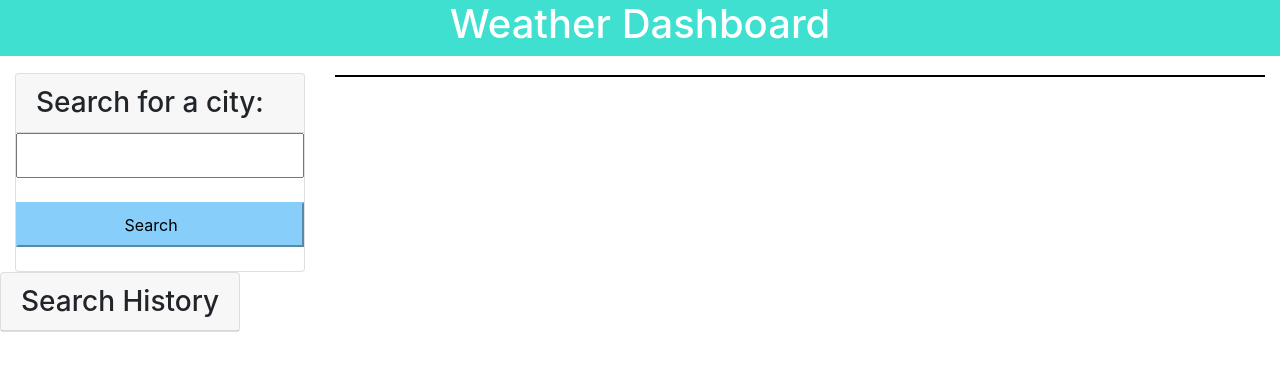
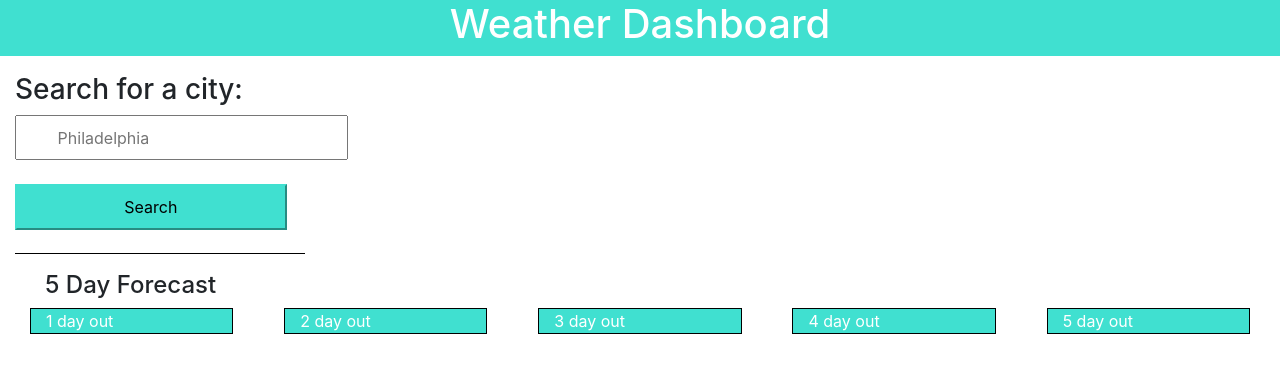
Before and after one commit to fredkamm/weather-dashboard, a plain HTML site: page index.html in a window 1280 px wide. Drawn offline with nearby package versions, Linux system fonts and the light colour scheme.

Commit message:
the current date has been added to the search results, added 5 day forecast blocks. need to get uvi and icons still

```diff
--- a/assets/css/style.css
+++ b/assets/css/style.css
@@ -15,24 +15,28 @@ h3 {
     display: flex;
     margin: 0 0 8% 0;
     padding: 3% 37%;
-    border-color: lightskyblue;
-    background-color: lightskyblue;
+    border-color: turquoise;
+    background-color: turquoise;
 }
+
 /* input box */
 #city {
     display: flex;
     padding: 3% 14%;
 }
 
-
+/* div holding the seach btn and input box */
 #user-search {
-    margin-top: 6%;
+    margin: 6% 0;
+    border-bottom: 1px solid black;
 }
 
 /* results box */
 #repos-container {
-    border: 1px solid black;
+    display: block;
     margin-top: 2%;
+    padding: 1.3%;
+
 }
 
 .search {
@@ -41,8 +45,8 @@ h3 {
 
 }
 
-
-
-#repos-container {
-    display: block;
+.col-2 {
+    border: 1px solid black;
+    background-color: turquoise;
+    color: white;
 }
--- a/assets/js/script.js
+++ b/assets/js/script.js
@@ -1,10 +1,12 @@
 var apiKey = "2dee45951d3010a3a0e002fc582e7cc5";
 
+// sections from the document
 var cityInput = document.querySelector('#city');
 var submitBtn = document.querySelector('#submit');
 var cityResults = document.querySelector('#repos-container');
 
 
+// function that handles the users input in the input box
 var citySubmitHandler = function (event) {
     event.preventDefault();
 
@@ -12,47 +14,57 @@ var citySubmitHandler = function (event) {
 
     if (cityName) {
         getCityRepos(cityName);
+        get5Day(cityName);
     }
 }
 
 // function that fetches the weather api
-var getCityRepos = function(){
+var getCityRepos = function () {
 
     var apiUrl = 'https://api.openweathermap.org/data/2.5/weather?q=' + cityInput.value.trim() + '&units=imperial&exclude=current&appid=' + apiKey;
 
     fetch(apiUrl)
-    .then(function(response){
-        console.log(response);
-        return response.json();
-    })
-    .then(function(data){
-        console.log("data \n ---------")
-        console.log(data);
-        // for (var i = 0; i < data.length; i++) {
+        .then(function (response) {
+            console.log(response);
+            return response.json();
+        })
+        .then(function (data) {
+            console.log(data);
+            console.log("data^^^^^^^")
+            var rightNow = moment().format('L');
+            // creating elements for the today research block
             var displayCity = document.createElement('h2');
             var displayTemp = document.createElement('p');
             var displayHumid = document.createElement('p');
             var displayWind = document.createElement('p');
             var displayUVI = document.createElement('p');
-            displayCity.textContent = data.name;
+            // whats being displayed in the today block
+            displayCity.textContent = data.name + ' (' + rightNow + ')';
             displayTemp.textContent = "Temp: " + data.main.temp + ' F';
             displayWind.textContent = "Wind: " + data.wind.speed + ' MPH';
             displayHumid.textContent = "Humidity: " + data.main.humidity + ' %';
             displayUVI.textContent = "UV Index: " + data.uvi;
             cityResults.append(displayCity);
             cityResults.append(displayTemp);
+            cityResults.append(displayWind);
             cityResults.append(displayHumid);
-            cityResults.append(displayWind);
             cityResults.append(displayUVI);
-        // }
-    })
+            cityResults.setAttribute('style', "border: 1px solid black;")
+        })
 }
 
+// thought this would work for the 5 day forecast no luck, error codes
+// var get5Day = function () {
+
+//     var multiDayApi = 'api.openweathermap.org/data/2.5/forecast?' + cityInput.value.trim() + '&appid=' + apiKey;
+
+//     fetch(multiDayApi)
+//         .then(function (response) {
+//             console.log(response);
+//             return response.json();
+//         })
+//         .then(data)
+//         console.log(data);
+// }
+
 submitBtn.addEventListener('click', citySubmitHandler)
-
-// function displayTime() {
-//     var rightNow = moment().format('L');
-//     var displayDate = document.createElement('h2');
-//     displayDate.textContent(rightNow);
-//     cityResults.append(displayDate);
-//   }
--- a/index.html
+++ b/index.html
@@ -20,31 +20,46 @@
     <main class="container-fluid">
         <div class="row">
             <section class="col-12 col-md-4 col-lg-3">
-                <div id= "user-search" class="card">
-                    <h3 class="card-header">Search for a city:</h3>
-                    <input name="city" id="city" type="text" class="form-input" />
+                <div id="user-search">
+                    <h3>Search for a city:</h3>
+                    <input name="city" id="city" type="text" class="form-input" placeholder="Philadelphia" />
                     <br>
                     <button id="submit">Search</button>
                     </form>
                 </div>
             </section>
 
-            <section id= "results" class="col-12 col-md-8 col-lg-9">
+            <section id="results" class="col-12 col-md-8 col-lg-9">
                 <div id="repos-container"></div>
             </section>
-
         </div>
-        <div class="row">
-            <section>
-                <div class="card">
-                    <h3 class="card-header">Search History</h3>
-                    <div id="city-buttons" class="city-buttons">
+        <div class="container-fluid">
+            <section id="5-day" class="col-12">
+                <div>
+                    <h4>5 Day Forecast</h4>
+                    <div class="row justify-content-between">
+                        <div id= "1-day-out"class="col-2">
+                            1 day out
+                        </div>
+                        <div id= "2-day-out" class="col-2">
+                            2 day out
+                        </div>
+                        <div id= "3-day-out" class="col-2">
+                            3 day out
+                        </div>
+                        <div id= "4-day-out" class="col-2">
+                            4 day out
+                        </div>
+                        <div id= "5-day-out" class="col-2">
+                            5 day out
+                        </div>
                     </div>
                 </div>
             </section>
         </div>
     </main>
-
+    <script src="https://cdnjs.cloudflare.com/ajax/libs/jquery/3.2.1/jquery.min.js"></script>
+    <script src="https://cdnjs.cloudflare.com/ajax/libs/moment.js/2.24.0/moment.min.js"></script>
     <script src="./assets/js/script.js"></script>
 </body>
 
```
